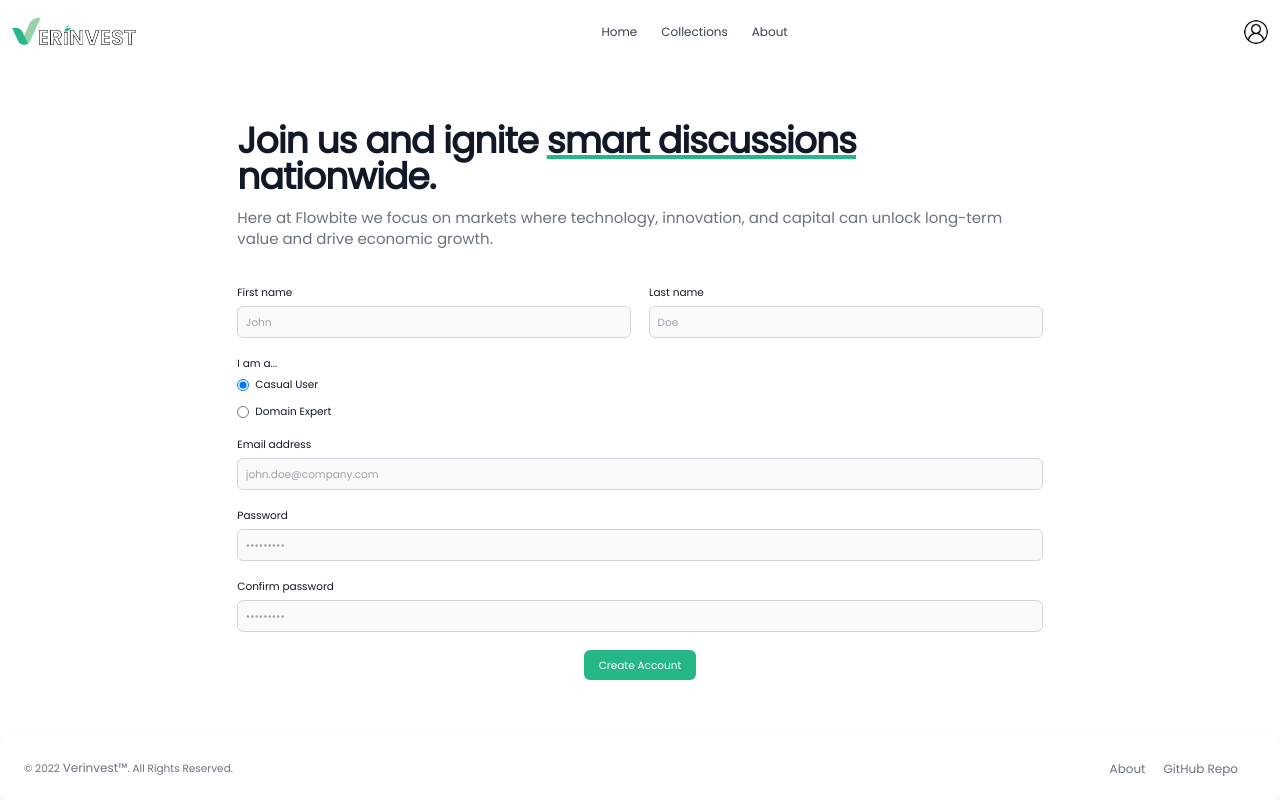
After one commit to jeremyalv/verinvest-tk-pbp-b03, a Django app: page /register/ in a window 1280 px wide. The commit adds this page. Run offline with Django 4.2, Linux system fonts and the light colour scheme; some libraries are stand-ins or nearby versions.

Commit message:
minor updates

```diff
--- a/landing_page/templates/index.html
+++ b/landing_page/templates/index.html
@@ -7,10 +7,10 @@
 
 {% block content %}
 
-<div class="flex flex-col justify-center items-center text-center pt-16 md:pt-24">
+<div class="flex flex-col justify-center items-center text-center px-12">
     <h1 class="mb-4 text-4xl font-extrabold tracking-tight leading-none text-gray-900 md:text-5xl lg:text-6xl dark:text-white">We invest in the world’s potential</h1>
     <p class="mb-6 text-lg font-normal text-gray-500 lg:text-xl sm:px-16 xl:px-48 dark:text-gray-400">Here at Flowbite we focus on markets where technology, innovation, and capital can unlock long-term value and drive economic growth.</p>
-    <a href="#" class="inline-flex justify-center items-center py-3 px-5 text-base font-medium text-center text-white bg-primary rounded-lg hover:bg-blue-800 focus:ring-4 focus:ring-blue-300 dark:focus:ring-blue-900">
+    <a href="#" class="inline-flex justify-center items-center py-3 px-5 text-base font-medium text-center text-primary bg-white border border-primary rounded-lg hover:bg-primary hover:text-white focus:ring-4 focus:ring-primary dark:focus:ring-primary">
         Learn more
         <svg class="ml-2 -mr-1 w-5 h-5" fill="currentColor" viewBox="0 0 20 20" xmlns="http://www.w3.org/2000/svg"><path fill-rule="evenodd" d="M10.293 3.293a1 1 0 011.414 0l6 6a1 1 0 010 1.414l-6 6a1 1 0 01-1.414-1.414L14.586 11H3a1 1 0 110-2h11.586l-4.293-4.293a1 1 0 010-1.414z" clip-rule="evenodd"></path></svg>
     </a>
--- /dev/null
+++ b/landing_page/templates/register.html
@@ -0,0 +1,54 @@
+{% extends 'base.html' %}
+
+{% block content %}
+<div id="loginPageContainer" class="flex flex-col items-center justify-center px-12">
+    <div id="loginPage" class="w-8/12">
+        <div id="loginHeader" class="pb-4 md:pb-12">
+            <h1 class="mb-4 text-3xl md:text-4xl lg:text-5xl font-extrabold tracking-tight leading-none text-gray-900 dark:text-white">Join us and ignite <span class="text-3xl md:text-4xl lg:text-5xl underline underline-offset-3 decoration-4 decoration-primary dark:decoration-primary">smart discussions</span> nationwide.</h1>
+            <p class="text-lg font-normal text-gray-500 lg:text-xl dark:text-gray-400">Here at Flowbite we focus on markets where technology, innovation, and capital can unlock long-term value and drive economic growth.</p>
+        </div>
+
+        <form method="post" id="loginForm">
+            {% csrf_token %}
+            <div class="grid gap-6 mb-6 md:grid-cols-2">
+                <div>
+                    <label for="first_name" class="block mb-2 text-sm font-medium text-gray-900 dark:text-gray-300">First name</label>
+                    <input type="text" id="first_name" name="first_name" class="bg-gray-50 border border-gray-300 text-gray-900 text-sm rounded-lg focus:ring-primary focus:border-primary block w-full p-2.5 dark:bg-gray-700 dark:border-gray-600 dark:placeholder-gray-400 dark:text-white dark:focus:ring-primary dark:focus:border-primary" placeholder="John" required="">
+                </div>
+                <div>
+                    <label for="last_name" class="block mb-2 text-sm font-medium text-gray-900 dark:text-gray-300">Last name</label>
+                    <input type="text" id="last_name" name="last_name" class="bg-gray-50 border border-gray-300 text-gray-900 text-sm rounded-lg focus:ring-primary focus:border-primary block w-full p-2.5 dark:bg-gray-700 dark:border-gray-600 dark:placeholder-gray-400 dark:text-white dark:focus:ring-primary dark:focus:border-primary" placeholder="Doe" required="">
+                </div>
+
+                <div>
+                    <label class="block mb-2 text-sm font-medium text-gray-900 dark:text-gray-300">I am a...</label>
+                    <div class="flex items-center mb-4">
+                        <input checked="" id="casual_user" type="radio" value="" name="user_type" class="w-4 h-4 text-primary bg-gray-100 border-gray-300 focus:ring-primary dark:focus:ring-primary dark:ring-offset-gray-800 focus:ring-2 dark:bg-gray-700 dark:border-gray-600">
+                        <label for="casual_user" class="ml-2 text-sm font-medium text-gray-900 dark:text-gray-300">Casual User</label>
+                    </div>
+                    <div class="flex items-center">
+                        <input id="domain_expert" type="radio" value="" name="user_type" class="w-4 h-4 text-primary bg-gray-100 border-gray-300 focus:ring-primary dark:focus:ring-primary dark:ring-offset-gray-800 focus:ring-2 dark:bg-gray-700 dark:border-gray-600">
+                        <label for="domain_expert" class="ml-2 text-sm font-medium text-gray-900 dark:text-gray-300">Domain Expert</label>
+                    </div>
+                </div>
+            </div>
+            <div class="mb-6">
+                <label for="email" class="block mb-2 text-sm font-medium text-gray-900 dark:text-gray-300">Email address</label>
+                <input type="email" id="email" name="email" class="bg-gray-50 border border-gray-300 text-gray-900 text-sm rounded-lg focus:ring-primary focus:border-primary block w-full p-2.5 dark:bg-gray-700 dark:border-gray-600 dark:placeholder-gray-400 dark:text-white dark:focus:ring-primary dark:focus:border-primary" placeholder="john.doe@company.com" required="">
+            </div>
+            <!-- TODO ADD PASSWORD CONFIRMATION CHECK -->
+            <div class="mb-6">
+                <label for="password" class="block mb-2 text-sm font-medium text-gray-900 dark:text-gray-300">Password</label>
+                <input type="password" id="password" name="password" class="bg-gray-50 border border-gray-300 text-gray-900 text-sm rounded-lg focus:ring-primary focus:border-primary block w-full p-2.5 dark:bg-gray-700 dark:border-gray-600 dark:placeholder-gray-400 dark:text-white dark:focus:ring-primary dark:focus:border-primary" placeholder="•••••••••" required="">
+            </div>
+            <div class="mb-6">
+                <label for="confirm_password" class="block mb-2 text-sm font-medium text-gray-900 dark:text-gray-300">Confirm password</label>
+                <input type="password" id="confirm_password" class="bg-gray-50 border border-gray-300 text-gray-900 text-sm rounded-lg focus:ring-primary focus:border-primary block w-full p-2.5 dark:bg-gray-700 dark:border-gray-600 dark:placeholder-gray-400 dark:text-white dark:focus:ring-primary dark:focus:border-primary" placeholder="•••••••••" required="">
+            </div>
+            <div class="flex justify-center items-center">
+                <button type="submit" class="text-white bg-primary hover:bg-primary focus:ring-4 focus:outline-none focus:ring-primary font-medium rounded-lg text-sm w-full sm:w-auto px-5 py-2.5 text-center dark:bg-primary dark:hover:bg-primary dark:focus:ring-primary">Create Account</button>
+            </div>
+        </form>
+    </div>
+</div>
+{% endblock content %}
--- a/landing_page/urls.py
+++ b/landing_page/urls.py
@@ -1,8 +1,13 @@
+from tkinter import N
 from django.urls import path
-from landing_page.views import index
+from landing_page.views import (index, register, login_user, logout_user)
+
 
 app_name = 'landing_page'
 
 urlpatterns = [
     path('', index, name='index'),
+    path('register/', register, name='register'),
+    path('login/', login_user, name='login'),
+    path('logout/', logout_user, name='logout'),
 ]
--- a/landing_page/views.py
+++ b/landing_page/views.py
@@ -1,5 +1,55 @@
+from operator import truediv
 from django.shortcuts import render
+from django.http import HttpResponse, HttpResponseRedirect
+from django.urls import reverse
+from django.contrib.auth import authenticate, login, logout
+from django.contrib.auth.forms import UserCreationForm
+from django.contrib.auth.decorators import login_required, permission_required
 
-# Create your views here.
+
 def index(request):
-    return render(request, 'index.html')
+    user_loggedin = False
+    if request.user.is_authenticated:
+        user_loggedin = True
+
+    context = {
+        'user_loggedin': user_loggedin,
+    }
+
+    return render(request, 'index.html', context)
+
+def register(request):
+    form = UserCreationForm()
+
+    if request.method == 'POST':
+        form = UserCreationForm(request.POST)
+
+        if form.is_valid():
+            form.save()
+            return HttpResponseRedirect(reverse('landing_page:login'))
+
+    context = {
+        'form' : form,
+    }
+
+    return render(request, 'register.html', context)
+
+
+def login_user(request):
+    if request.method == 'POST':
+        username = request.POST.get('username')
+        password = request.POST.get('password')
+        user = authenticate(request, username=username, password=password)
+
+        if user is not None:
+            login(request, user)
+
+            return HttpResponseRedirect(reverse('landing_page:index'))
+
+    return render(request, 'login.html')
+
+@login_required(login_url='login/')
+def logout_user(request):
+    logout(request)
+
+    return HttpResponseRedirect(reverse('landing_page:login'))
--- a/templates/base.html
+++ b/templates/base.html
@@ -41,7 +41,8 @@
 </head>
 
 
-<nav class="bg-white border-gray-200 px-6 sm:px-4 pt-4 pb-10 rounded dark:bg-gray-900">
+<nav class="bg-white border-gray-200 px-6 sm:px-4 pt-4 pb-12 md:pb-24 rounded dark:bg-gray-900">
+    <!-- TODO IF USER NOT LOGGED IN, DISPLAY LOGIN BUTTONS -->
     <div class="container flex flex-wrap justify-between items-center mx-auto">
       {% load static %}
       <img src="{% static 'landing_page/img/verinvest_logo_white-1.png' %}" class="mr-3 h-6 sm:h-9" alt="Verinvest Logo White">
@@ -96,7 +97,7 @@
 </body>
 
 
-<footer class="mt-auto p-6 bg-white rounded-lg shadow md:flex md:items-center md:justify-between md:p-8 dark:bg-gray-800 bottom-0">
+<footer class="mt-auto px-12 p-6 bg-white rounded-lg shadow md:flex md:items-center md:justify-between md:p-8 dark:bg-gray-800 bottom-0">
   <span class="text-sm text-gray-500 sm:text-center dark:text-gray-400">© 2022 <a href="#" class="hover:underline">Verinvest™</a>. All Rights Reserved.
   </span>
   <ul class="flex flex-wrap items-center mt-3 text-sm text-gray-500 dark:text-gray-400 sm:mt-0">
--- a/verinvest/urls.py
+++ b/verinvest/urls.py
@@ -16,10 +16,12 @@ Including another URLconf
 from django.contrib import admin
 from django.urls import path, include
 
+
+
 urlpatterns = [
     path('admin/', admin.site.urls),
     path('', include('landing_page.urls')),
     path('collections/', include('collection.urls')),
     path('profile/', include('profile_page.urls')),
-    path('about/', include('about.urls'))
+    path('about/', include('about.urls')),
 ]
```
Also changed, not shown: collection/templates/collection.html (+15 -12 lines). Lines whose indentation alone changed are shown as unchanged.
